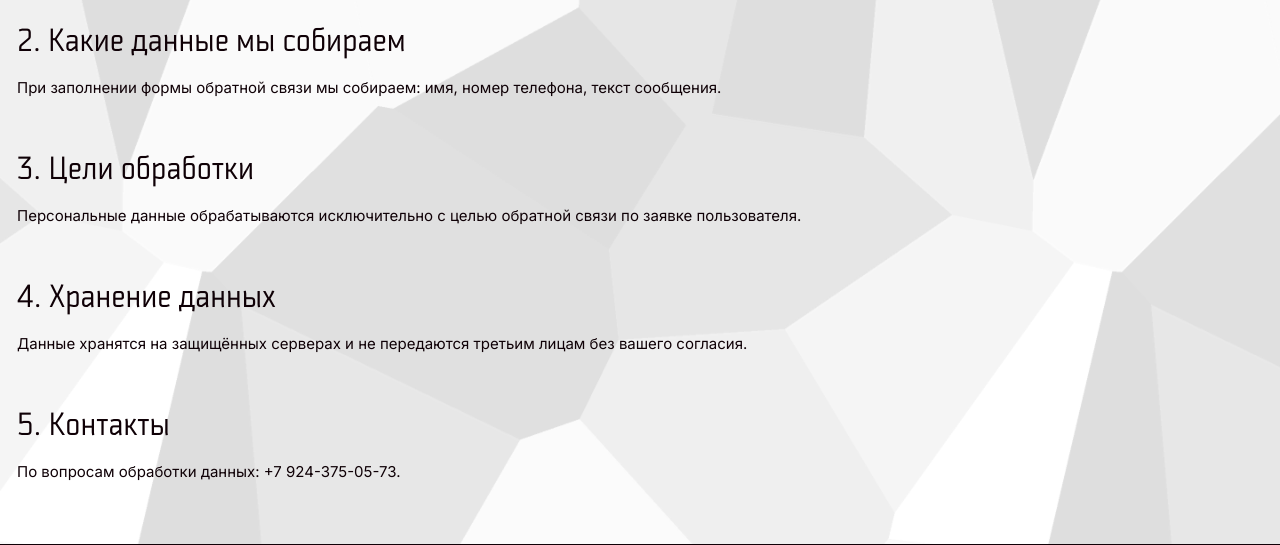
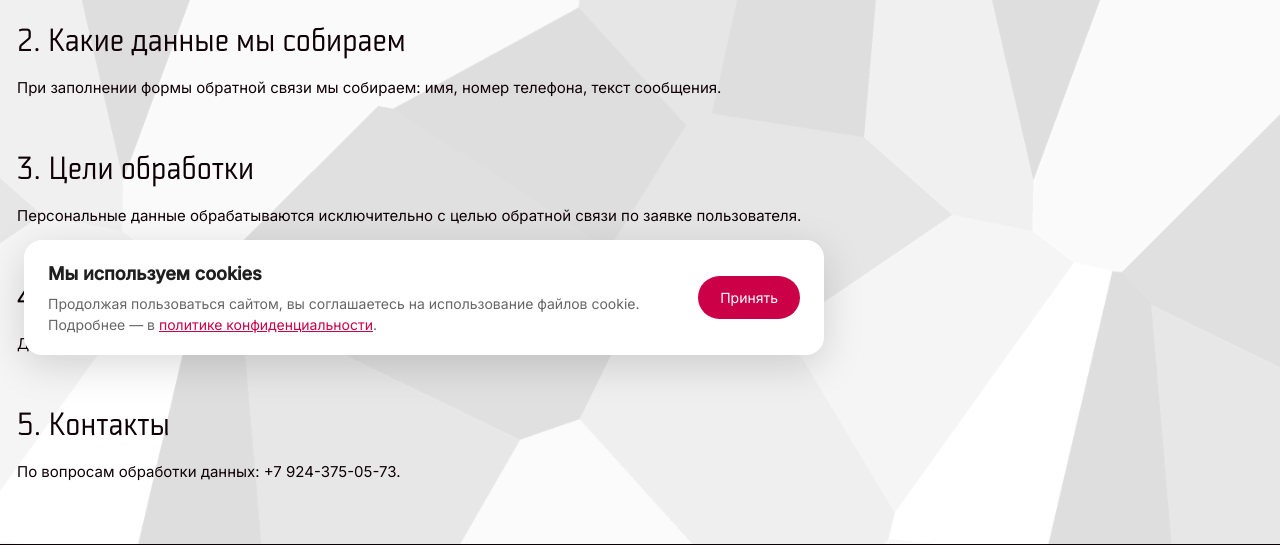
Before and after one commit to glad-web-developer/zab-digit-site, a Django app: template backend/core/templates/site_page.html in a window 1280 px wide. Shown: the part 421-966 px from the top of the page. Run offline with Django 3.2, Linux system fonts and the light colour scheme; the template is opened without the code that fills it: values that come from a table or form of the project are taken from there, others are empty; data comes from the database, SQL or seed files in the repository; parts of the project's set-up code (start-up, migrations or seed data) failed here and were passed over; some libraries are stand-ins or nearby versions.

Commit message:
куки

```diff
--- a/backend/core/static/css/style-1.css
+++ b/backend/core/static/css/style-1.css
@@ -1902,3 +1902,150 @@ textarea.contact-form-input {
 }
 
 /*# sourceMappingURL=style.css.map */
+
+
+/* =========================
+   COOKIE BANNER
+   ========================= */
+
+.cookie-banner {
+    position: fixed;
+    left: 24px;
+    right: 24px;
+    bottom: 24px;
+    z-index: 10000;
+
+    background: #fff;
+    max-width: 800px;
+    border-radius: 18px;
+    box-shadow: 0 10px 40px rgba(0, 0, 0, 0.15);
+
+    padding: 20px 24px;
+
+    animation: cookieBannerShow 0.35s ease;
+}
+
+.cookie-banner[hidden] {
+    display: none;
+}
+
+.cookie-banner__content {
+    max-width: 800px;
+    margin: 0 auto;
+
+    display: flex;
+    align-items: center;
+    justify-content: space-between;
+    gap: 30px;
+}
+
+.cookie-banner__text {
+    flex: 1;
+}
+
+.cookie-banner__title {
+    margin-bottom: 6px;
+
+    font-size: 18px;
+    font-weight: 600;
+    color: #1f1f1f;
+}
+
+.cookie-banner__description {
+    font-size: 14px;
+    line-height: 1.5;
+    color: #666;
+}
+
+.cookie-banner__description a {
+    color: #CC0047;
+    text-decoration: underline;
+}
+
+.cookie-banner__actions {
+    display: flex;
+    align-items: center;
+    gap: 10px;
+    flex-shrink: 0;
+}
+
+.cookie-banner__btn {
+    border: none;
+    border-radius: 30px;
+
+    padding: 11px 22px;
+
+    font-size: 14px;
+    font-family: inherit;
+
+    cursor: pointer;
+    transition: opacity 0.2s ease, transform 0.2s ease;
+}
+
+.cookie-banner__btn:hover {
+    opacity: 0.85;
+}
+
+.cookie-banner__btn:active {
+    transform: scale(0.97);
+}
+
+.cookie-banner__btn--reject {
+    background: #f1f1f1;
+    color: #333;
+}
+
+.cookie-banner__btn--accept {
+    background: #CC0047;
+    color: #fff;
+}
+
+@keyframes cookieBannerShow {
+    from {
+        opacity: 0;
+        transform: translateY(20px);
+    }
+
+    to {
+        opacity: 1;
+        transform: translateY(0);
+    }
+}
+
+
+/* Мобильная версия */
+
+@media (max-width: 767px) {
+    .cookie-banner {
+        left: 12px;
+        right: 12px;
+        bottom: 12px;
+
+        padding: 18px;
+        border-radius: 16px;
+    }
+
+    .cookie-banner__content {
+        display: block;
+    }
+
+    .cookie-banner__title {
+        font-size: 17px;
+    }
+
+    .cookie-banner__description {
+        font-size: 13px;
+    }
+
+    .cookie-banner__actions {
+        margin-top: 16px;
+
+        display: grid;
+        grid-template-columns: 1fr 1fr;
+    }
+
+    .cookie-banner__btn {
+        width: 100%;
+        padding: 10px 15px;
+    }
+}
--- a/backend/core/templates/base.html
+++ b/backend/core/templates/base.html
@@ -13,6 +13,7 @@
     <link rel="stylesheet" href="{% static 'css/style-2.css' %}">
 </head>
 <body class="page">
+{% include 'includes/cookie.html' %}
 
   <!-- ====== HEADER ====== -->
   <header class="navbar navbar-expand-lg header">
@@ -206,5 +207,43 @@
   })();
   </script>
 
+<script>
+(function () {
+    var COOKIE_KEY = 'cookie_consent';
+    var banner = document.getElementById('cookieBanner');
+
+    if (!banner) return;
+
+    var savedConsent = localStorage.getItem(COOKIE_KEY);
+
+    // Если пользователь уже сделал выбор — баннер не показываем
+    if (!savedConsent) {
+        banner.hidden = false;
+    }
+
+    var acceptButton = document.getElementById('cookieAccept');
+    var rejectButton = document.getElementById('cookieReject');
+
+    function saveConsent(value) {
+        localStorage.setItem(COOKIE_KEY, value);
+
+        banner.style.opacity = '0';
+        banner.style.transform = 'translateY(20px)';
+
+        setTimeout(function () {
+            banner.hidden = true;
+        }, 250);
+    }
+
+    acceptButton.addEventListener('click', function () {
+        saveConsent('accepted');
+    });
+
+    rejectButton.addEventListener('click', function () {
+        saveConsent('rejected');
+    });
+})();
+</script>
+
 </body>
 </html>
--- /dev/null
+++ b/backend/core/templates/includes/cookie.html
@@ -0,0 +1,20 @@
+<!-- ====== COOKIE BANNER ====== -->
+<div class="cookie-banner" id="cookieBanner" hidden>
+    <div class="cookie-banner__content">
+        <div class="cookie-banner__text">
+            <div class="cookie-banner__title">Мы используем cookies</div>
+            <div class="cookie-banner__description">
+                Продолжая пользоваться сайтом, вы соглашаетесь на использование файлов cookie.
+                Подробнее — в
+                <a href="/page/privacy/">политике конфиденциальности</a>.
+            </div>
+        </div>
+
+        <div class="cookie-banner__actions">
+
+            <button type="button" class="cookie-banner__btn cookie-banner__btn--accept" id="cookieAccept">
+                Принять
+            </button>
+        </div>
+    </div>
+</div>
```
